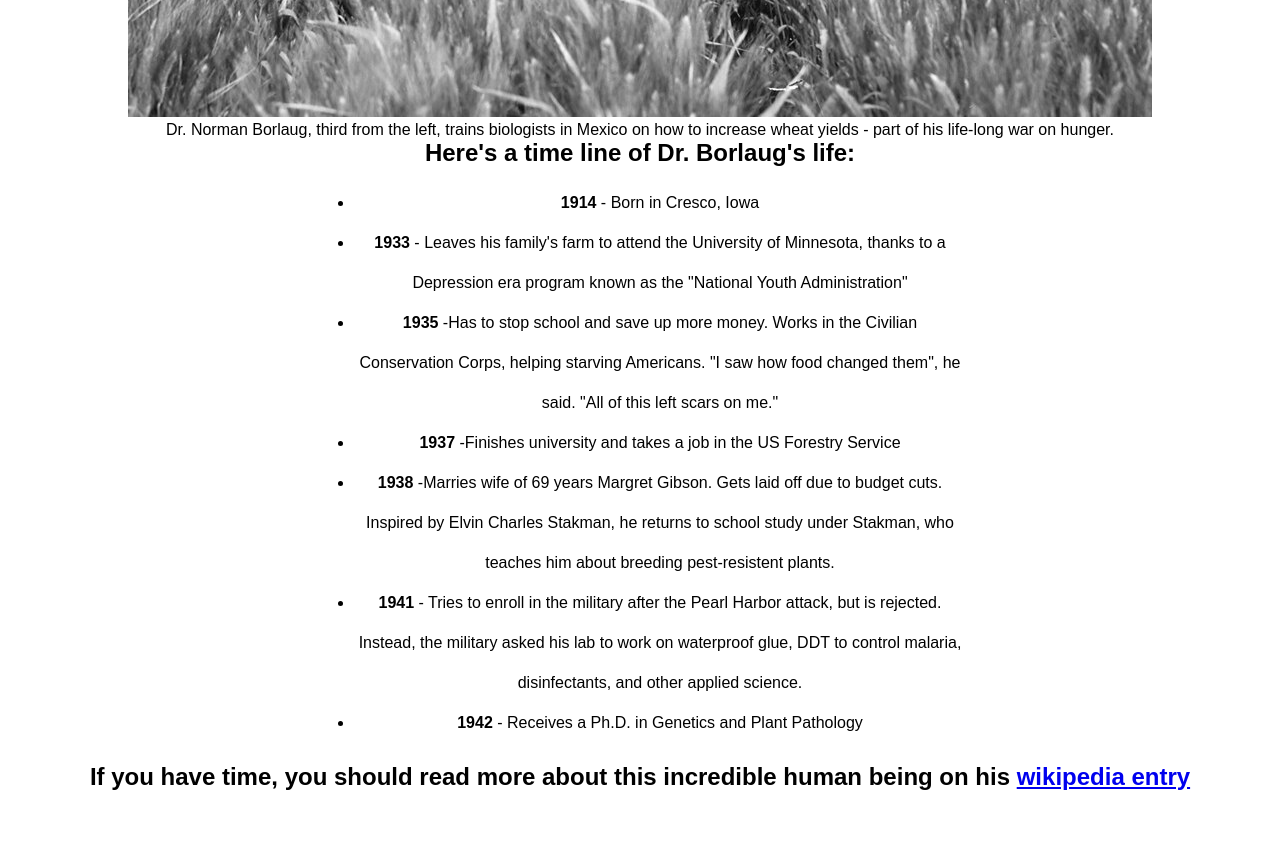
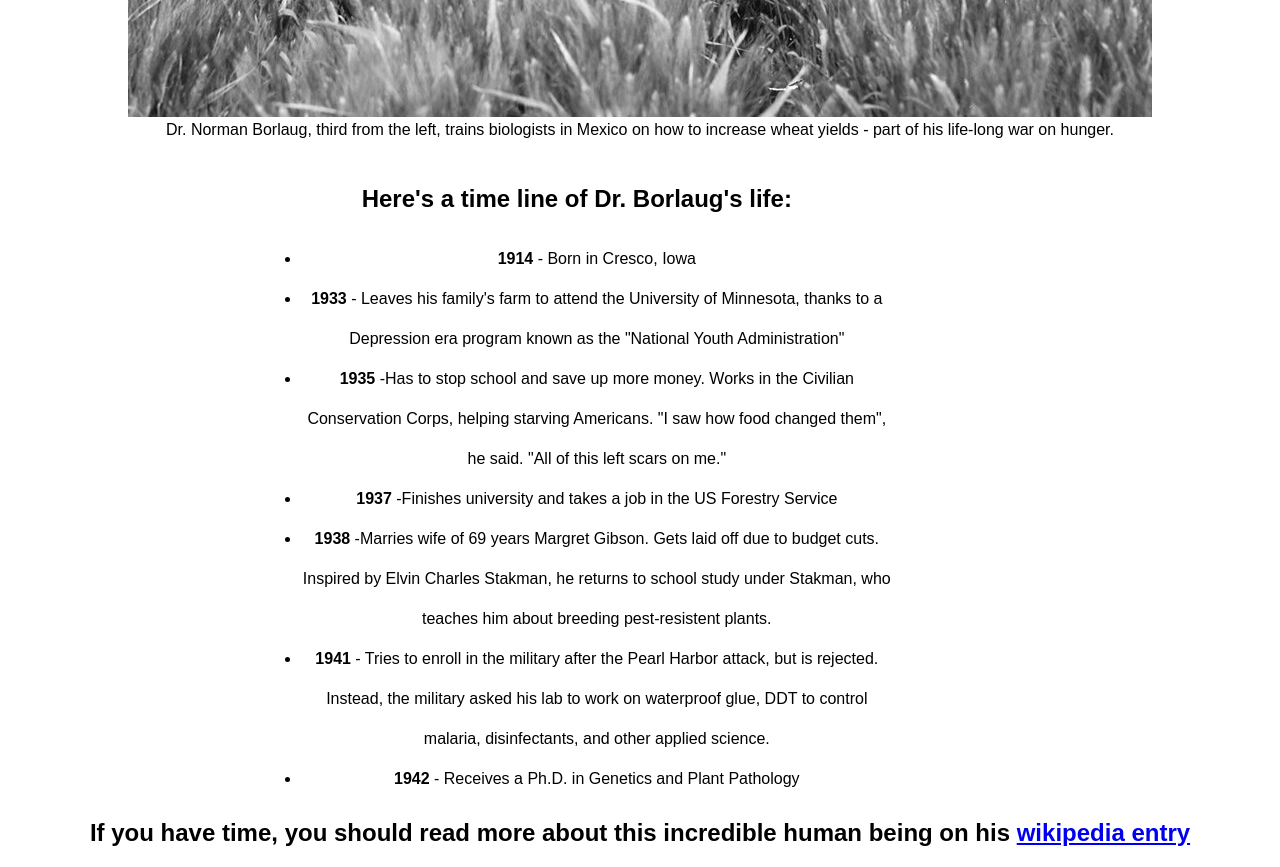
Before and after one commit to ruthasoll/EuniceRuthTrial, a plain HTML site: page index.html in a window 1280 px wide. Shown: the part 620-1487 px from the top of the page. Before the commit the page ends 1431 px from the top, so only its background shows below. Drawn offline with Linux system fonts and the light colour scheme.

Commit message:
tribute info styled

```diff
--- a/css/style.css
+++ b/css/style.css
@@ -7,16 +7,21 @@ body{
 main{
     text-align: center;
 }
-#tribute-info > h2{
-    margin: auto;
-}
 
-#tribute-info > div > ul > li{
+
+#tribute-info {
     width: 50%;
-    margin: auto;
     line-height: 40px;
+    padding-left:20%;
+    padding-top: 10px;
+    margin-top: 10px;
 
 }
 #footer {
     margin: 20px;
 }
+#img-caption{
+    margin: 10px;
+    padding: 10px;
+
+}
```
Also changed, not shown: 1 other file.
